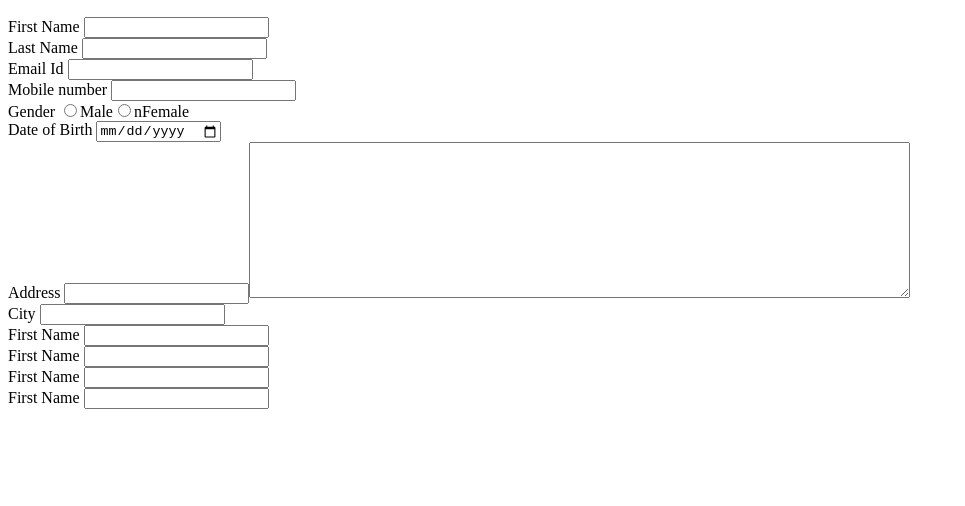
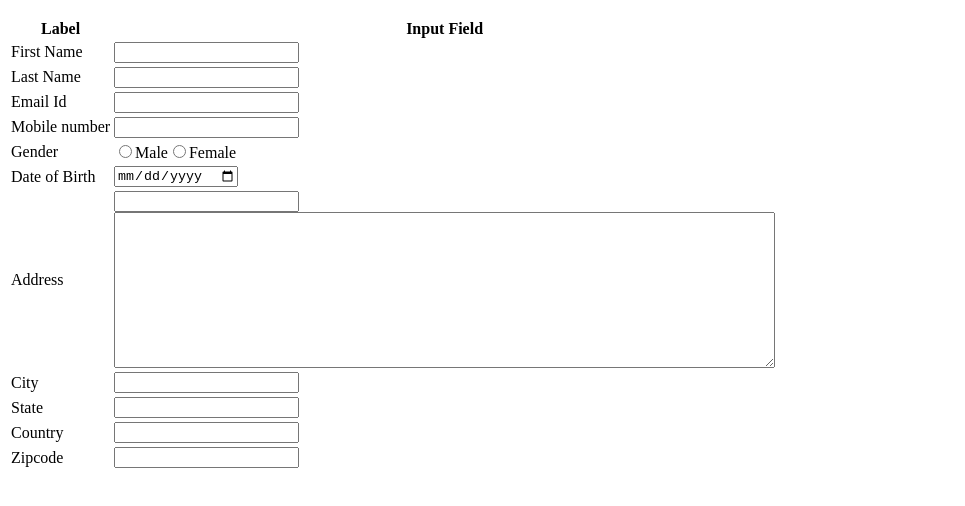
Before and after one commit to devesshhh/GoDaddy, a plain HTML site: page Student registration form.html in a window 1280 px wide. Shown: the part 38-544 px from the top of the page, without its empty margins (0-965 px from the left). Drawn offline with Linux system fonts and the light colour scheme.

Commit message:
Update Student registration form.html
2.0

```diff
--- a/Student registration form.html
+++ b/Student registration form.html
@@ -7,42 +7,55 @@
 </head>
 <body>
     <h2>Student Registration Form using Table in html</h2>
-    <!---First Name---->
-    <label for="firstname">First Name</label>
-    <input type="text" ><br>
-    <!---Last Name---->
-    <label for="lastname">Last Name</label>
-    <input type="text"><br>
-    <!---Email---->
-    <label for="email">Email Id</label>
-    <input type="text"><br>
-    <!---Mobile number---->
-    <label for="Mobile number">Mobile number</label>
-    <input type="number"><br>
-    <!---Gender---->
-    <label for="gender">Gender</label>
-    <input type="radio"><label for="">Male</label><input type="radio">n<label for="">Female</label><br>
-    <!---DOB---->
-    <label for="DOB">Date of Birth</label>
-    <input type="date"><br>
-    <!---Address---->
-    <label for="Address">Address</label>
-    <input type="text" ><textarea name="Address" id="" cols="80" rows="10"></textarea><br>
-    <!---First Name---->
-    <label for="firstname">City</label>
-    <input type="text" ><br>
-    <!---First Name---->
-    <label for="firstname">First Name</label>
-    <input type="text" ><br>
-    <!---First Name---->
-    <label for="firstname">First Name</label>
-    <input type="text" ><br>
-    <!---First Name---->
-    <label for="firstname">First Name</label>
-    <input type="text" ><br>
-    <!---First Name---->
-    <label for="firstname">First Name</label>
-    <input type="text" ><br>
-
+    <table>
+        <tr>
+            <th>Label</th>
+            <th>Input Field</th>
+        </tr>
+        <tr>
+            <td><label for="firstname">First Name</label></td>
+            <td><input type="text"></td>
+        </tr>
+        <tr>
+            <td><label for="lastname">Last Name</label></td>
+            <td><input type="text"></td>
+        </tr>
+        <tr>
+            <td><label for="email">Email Id</label></td>
+            <td><input type="text"></td>
+        </tr>
+        <tr>
+            <td><label for="Mobile number">Mobile number</label></td>
+            <td><input type="number"></td>
+        </tr>
+        <tr>
+            <td><label for="gender">Gender</label></td>
+            <td><input type="radio" id="male" name="gender"><label for="male">Male</label><input type="radio" id="female" name="gender"><label for="female">Female</label></td>
+        </tr>
+        <tr>
+            <td><label for="DOB">Date of Birth</label></td>
+            <td><input type="date"></td>
+        </tr>
+        <tr>
+            <td><label for="Address">Address</label></td>
+            <td><input type="text"><br><textarea name="Address" id="" cols="80" rows="10"></textarea></td>
+        </tr>
+        <tr>
+            <td><label for="City">City</label></td>
+            <td><input type="text"></td>
+        </tr>
+        <tr>
+            <td><label for="State">State</label></td>
+            <td><input type="text"></td>
+        </tr>
+        <tr>
+            <td><label for="Country">Country</label></td>
+            <td><input type="text"></td>
+        </tr>
+        <tr>
+            <td><label for="Zipcode">Zipcode</label></td>
+            <td><input type="text"></td>
+        </tr>
+    </table>
 </body>
 </html>
```
